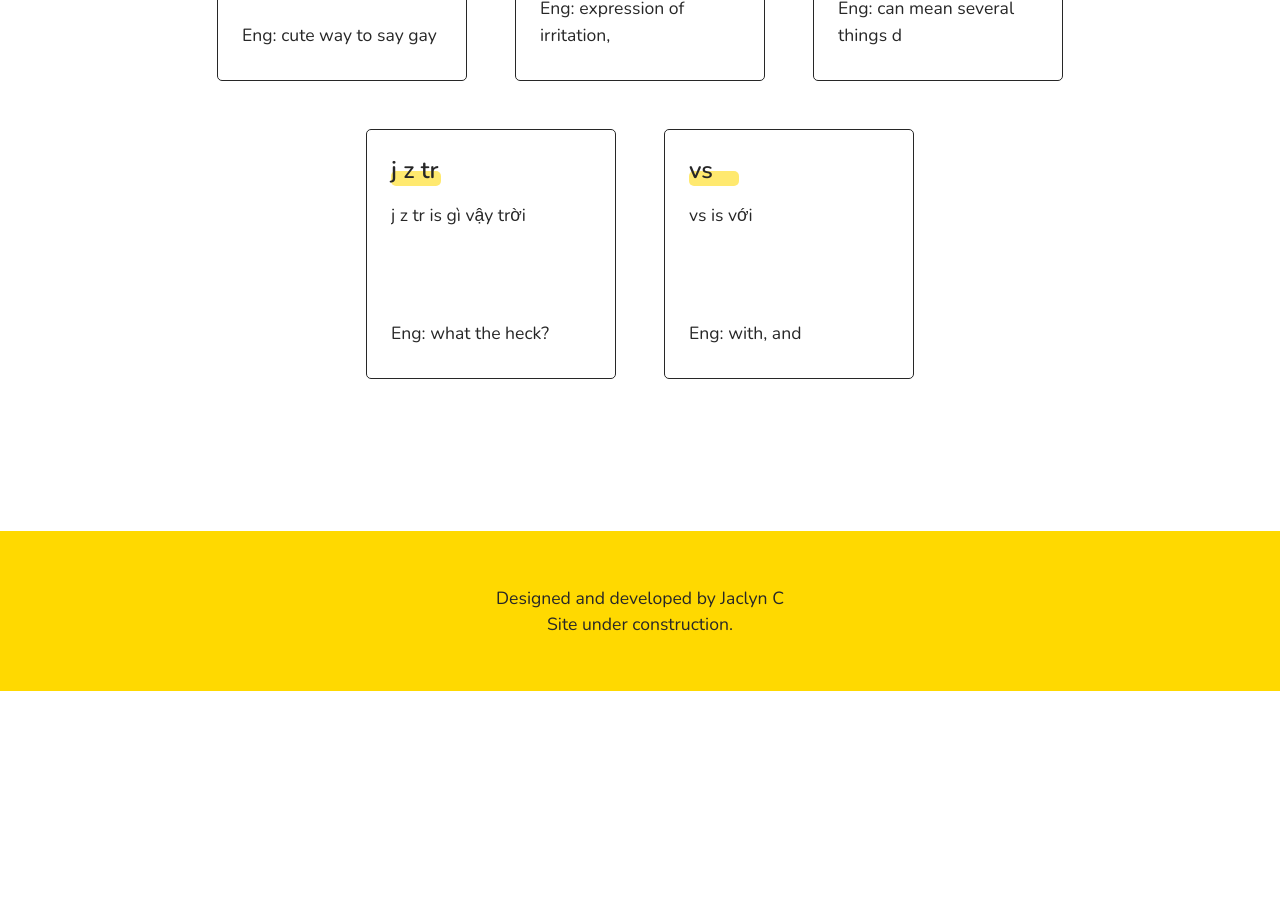
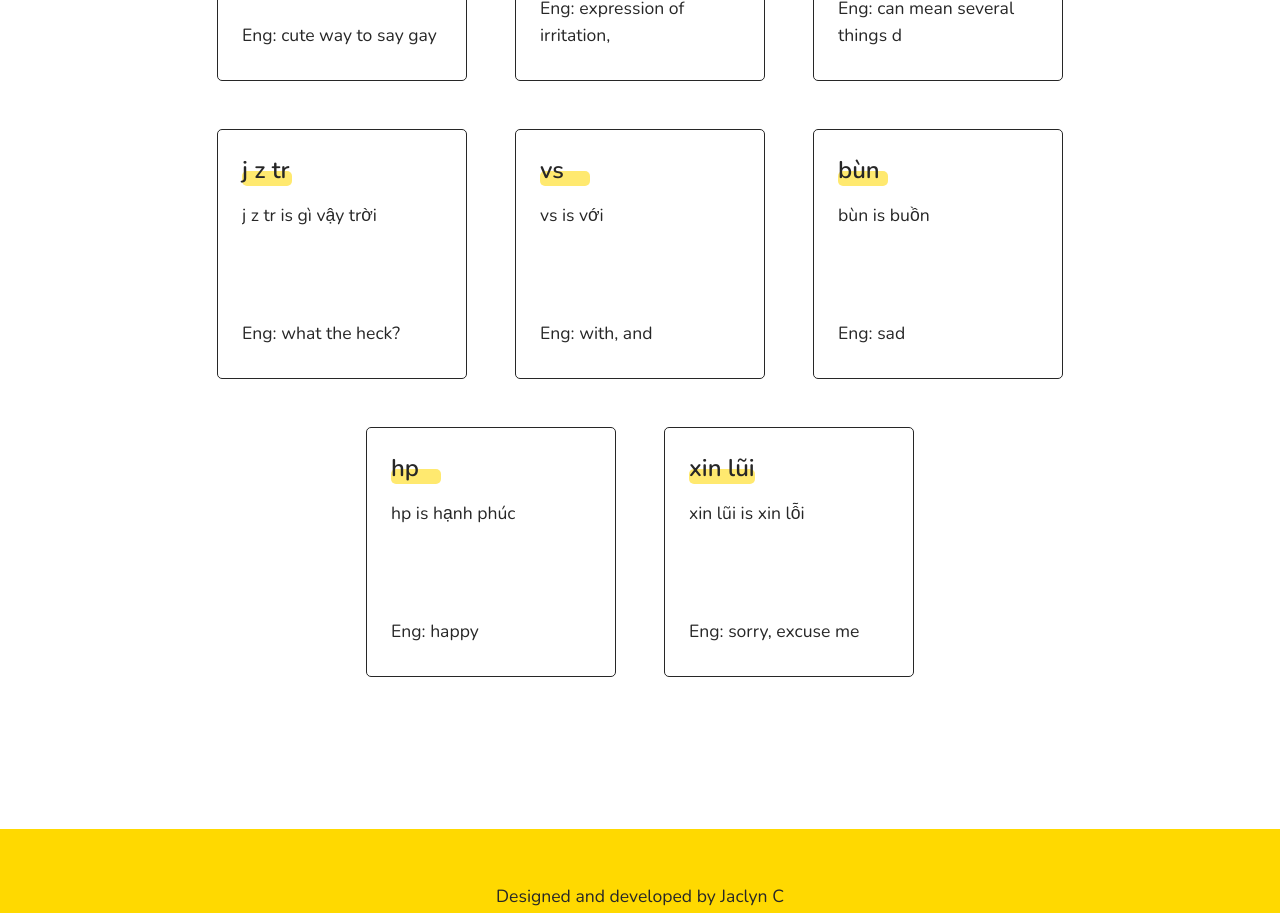
Before and after one commit to CJaclyn/vietnamesewords, a Next.js app: page / in a window 1280 px wide. Shown: the part 4840-5753 px from the top of the page. Before the commit the page ends 5531 px from the top, so only its background shows below. Built offline with nearby package versions, Linux system fonts and the light colour scheme.

Commit message:
added new words

```diff
--- a/wordsData.js
+++ b/wordsData.js
@@ -281,5 +281,23 @@ export const words = [
         word: 'vs',
         meaning: 'với',
         english: 'with, and'
+    },
+    {
+        id: 'bun',
+        word: 'bùn',
+        meaning: 'buồn',
+        english: 'sad'
+    },
+    {
+        id: 'hp',
+        word: 'hp',
+        meaning: 'hạnh phúc',
+        english: 'happy'
+    },
+    {
+        id: 'xin-lui',
+        word: 'xin lũi',
+        meaning: 'xin lỗi',
+        english: 'sorry, excuse me'
     }
 ]
```
